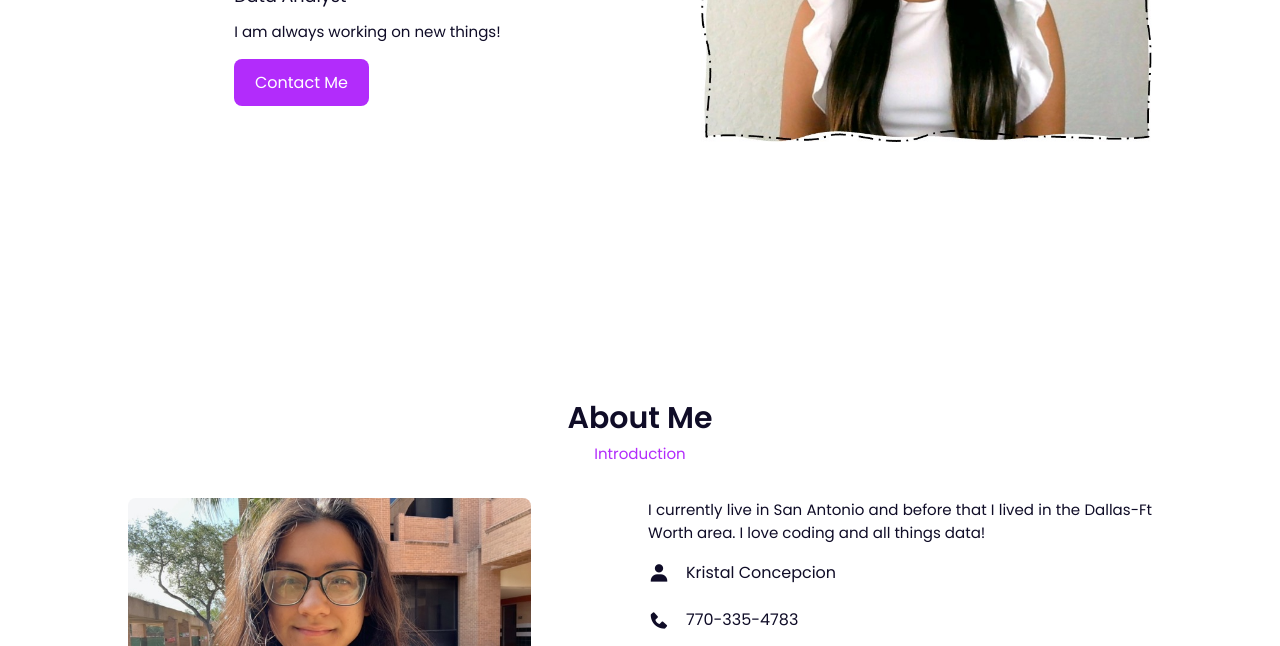
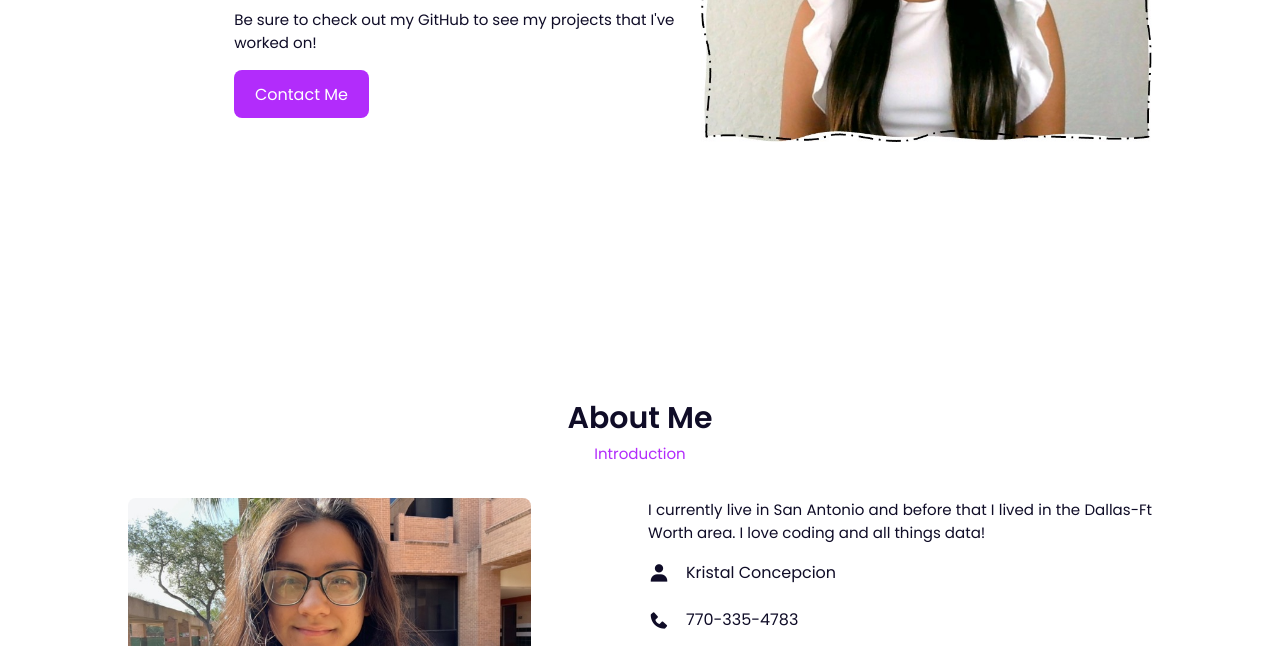
Before and after one commit to kconcepcion/kconcepcion.github.io, a plain HTML site: page index.html in a window 1280 px wide. Shown: the part 454-1100 px from the top of the page. Drawn offline with nearby package versions, Linux system fonts and the light colour scheme.

```diff
--- a/index.html
+++ b/index.html
@@ -57,7 +57,7 @@
                     <span>Hello! I'm</span>
                     <h1>Kristal Concepcion</h1>
                     <h2>Data Analyst</h2>
-                    <p>I am always working on new things!</p>
+                    <p>Be sure to check out my GitHub to see my projects that I've worked on!</p>
                     <!-- <3<3<3 contact me button <3<3<3 -->
                     <a href="#contact" class="btn">Contact Me</a>
                 </div>
```
